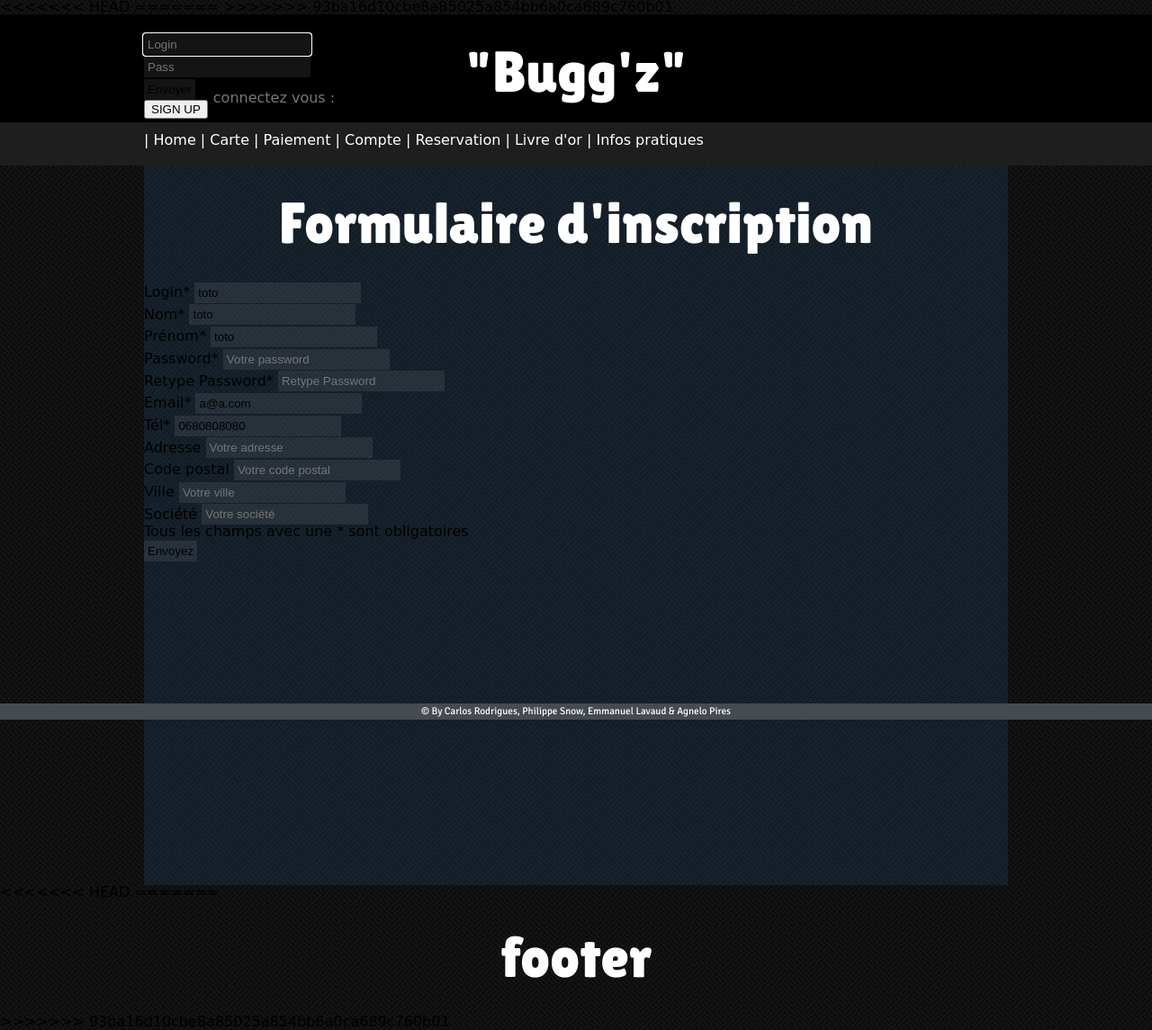
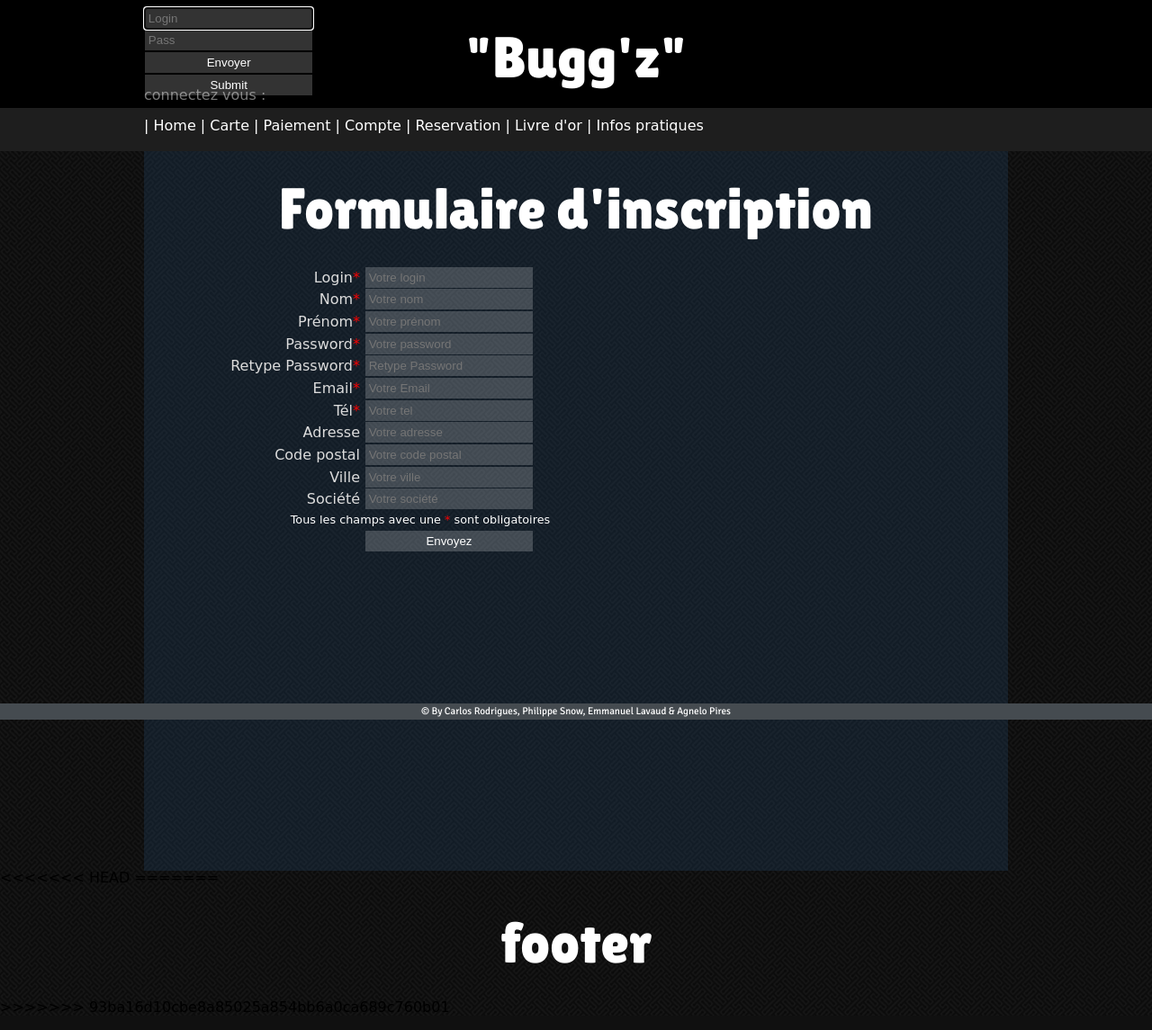
Before and after one commit to calebodemus/RESTO, a PHP site: page /index.php?page=signup in a window 1280 px wide. Shown: the whole page at 90% size. Run offline with PHP 8.4, Linux system fonts and the light colour scheme; some web fonts are replaced.

Commit message:
Agnelo modifs II

```diff
--- a/projet_bugs/sources/css/css.css
+++ b/projet_bugs/sources/css/css.css
@@ -69,6 +69,7 @@ nav
 				height: 3em;
 				max-width: 17em;
 				width: 25%;
+				clear: both;
 				}
 
 nav ul
@@ -115,11 +116,6 @@ footer
 				left: 0;
 				right: 0;
 				bottom: 0;
-				}
-
-input
-				{
-
 				}
 
 .InpUseName
@@ -210,37 +206,93 @@ input
 .inlogin
 				{
 				position: relative;
-				top: -7.7em;
+				top: -8.5em;
 				width: 230px;
 				}
 
 input
 				{
-				background-color: rgba(255, 255, 255, 0.08);
-				border: none;
+				background-color: rgba(255, 255, 255, 0.2);
+				border: medium none;
+				color: #FFFFFF;
+				margin-top: 0.125em;
 				padding: 0.3em;
-				margin-top: 0.125em;
+				width: 14em;
+				margin: 0.0625em;
 				}
 
-input.inpname
+input .inpname
 				{
 
 				}
 
-input.inppass
+input .inppass
 				{
 
 				}
 
-input.inpbtn
+input .inpbtn
 				{
 				border-radius: 0.125em;
+				margin-right:6px;
+				width: 5em;
+				}
+
+input .inpbtn:hover
+				{
+				background-color: rgba(255, 255, 255, 0.16);
 				}
 
 .txterror
 				{
 				color: rgba(120, 120, 120, 1);
-				left: 4.8em;
+				left: 0em;
 				position: relative;
-				top: -2.7em;
+				top: -1.9em;
 				}
+
+.HomeSlider
+				{
+				width: ;
+				height: ;
+				max-width: ;
+				max-height: ;
+				background-color: rgba(255, 200, 158, 1);
+				color: rgba(128, 128, 128, 1);
+				}
+
+#container
+				{
+				width: 14em;
+				}
+
+#container label
+				{
+				color: rgba(220, 220, 220, 1);
+				float: left;
+				line-height: 1em;
+				margin-right: 0.3em;
+				margin-top: 0.3em;
+				text-align: right;
+				width: 14em;
+				}
+
+.FormInscr
+				{
+				width: 28em;
+				margin-left: 1em
+				}
+
+.indication
+				{
+				color: rgba(255, 255, 255, 1);
+				font-size: 0.8em;
+				line-height: 1.7em;
+				margin-right: 1em;
+				text-align: right;
+				}
+
+.required
+				{
+				color: rgba(256, 0, 0, 1);
+				}
--- a/projet_bugs/views/content.html
+++ b/projet_bugs/views/content.html
@@ -1,5 +1,6 @@
 <div class="row";>
-
+	<div class="HomeSlider">
+	</div>
 	<div class="main K_line">
 
 		<article id="content">
--- a/projet_bugs/views/content/signup.html
+++ b/projet_bugs/views/content/signup.html
@@ -2,72 +2,37 @@
 
 <div id="container">
 
-    <form action="index.php?page=signup" method="post" name="formInscription" autocomplete="on">
+        <form class="FormInscr" action="index.php?page=signup" method="post" name="formInscription" autocomplete="on">
 
-    <p>
         <span style="color:red;"><?=$error?></span>
-    </p>
 
-    <p>
         <label for="login">Login<span class="required">*</span></label>
-        <input type="text" name="login" id="login" required="required" placeholder="Votre login" value="toto" autofocus/>
-    </p>
-
-    <p>
+        <input type="text" name="login" id="login" required="required" placeholder="Votre login" autofocus/>
         <label for="nom">Nom<span class="required">*</span></label>
-        <input type="text" name="nom" id="nom" required="required" placeholder="Votre nom" value="toto"/>
-    </p>
-
-    <p>
+        <input type="text" name="nom" id="nom" required="required" placeholder="Votre nom"/>
         <label for="prenom">Prénom<span class="required">*</span></label>
-        <input type="text" name="prenom" id="prenom" required="required" placeholder="Votre prénom" value="toto"/>
-    </p>
-
-    <p>
+        <input type="text" name="prenom" id="prenom" required="required" placeholder="Votre prénom"/>
         <label for="password">Password<span class="required">*</span></label>
         <input type="password" name="password" id="password" required="required" placeholder="Votre password"/>
-    </p>
-
-    <p>
-    <label for="pass">Retype Password<span class="required">*</span></label>
-    <input type="password" name="password_" placeholder="Retype Password"/>
-    </p>
-
-    <p>
+        <label for="pass">Retype Password<span class="required">*</span></label>
+        <input type="password" name="password_" placeholder="Retype Password"/>
         <label for="mail">Email<span class="required">*</span></label>
-        <input type="email" name="mail" id="mail" required="required" placeholder="Votre Email" value="a@a.com"/>
-    </p>
-
-    <p>
+        <input type="email" name="mail" id="mail" required="required" placeholder="Votre Email"/>
         <label for="tel">Tél<span class="required">*</span></label>
-        <input type="text" name="tel" id="tel" required="required" placeholder="Votre tel" value="0680808080"/>
-    </p>
-
-    <p>
+        <input type="text" name="tel" id="tel" required="required" placeholder="Votre tel"/>
         <label for="adresse">Adresse</label>
         <input type="text" name="adresse" id="adresse" placeholder="Votre adresse"/>
-    </p>
-
-    <p>
         <label for="cp">Code postal</label>
         <input type="text" name="cp" id="cp" placeholder="Votre code postal"/>
-    </p>
-
-    <p>
         <label for="ville">Ville</label>
         <input type="text" name="ville" id="ville" placeholder="Votre ville"/>
-    </p>
-
-   <p>
         <label for="societe">Société</label>
         <input type="text" name="societe" id="societe" placeholder="Votre société"/>
-    </p>
 
     <p class="indication">Tous les champs avec une <span class="required">*</span> sont obligatoires</p>
+        <label>&nbsp</label>
+        <input class"inpbtn" type="submit" value="Envoyez"/>
 
-    <p>
-        <input type="submit" value="Envoyez"/>
-    </p>
 
 
     </form>
--- a/projet_bugs/views/header/login.html
+++ b/projet_bugs/views/header/login.html
@@ -11,12 +11,6 @@
 		<input class="inpbtn" style="margin-right:6px;" type="submit" value="Envoyer"/>
 	</form>
 
-		<button id="signupbtn">
-
-<a href="index.php?page=signup">SIGN UP</a>
-		</button>
-</div>
-
-
+		<a href="index.php?page=signup" placeholder="sign up"><input id="signupbtn" class="inpbtn" type="submit"></input></a>
 
 </div>
--- a/projet_bugs/views/skel.html
+++ b/projet_bugs/views/skel.html
@@ -2,21 +2,16 @@
 <html xmlns="http://www.w3.org/1999/xhtml" dir="ltr" lang="fr">
 
 <html>
-<<<<<<< HEAD
+
 	<head>
-=======
-<head>
-	<meta charset="utf-8" />
+
 	<title>Bugg'z</title>
 	<link rel="stylesheet" href="source/css/reset.css" />
 	<link rel="stylesheet" href="source/css/carlos.css" />
 	<link rel="stylesheet" href="sources/livre.css" />
-
->>>>>>> 93ba16d10cbe8a85025a854bb6a0ca689c760b01
-
-		<meta http-equiv="Content-Type" content="text/html;charset=utf-8"/>
-		<link rel="stylesheet" type="text/css" href="sources/css/reset_css.css"/>
-		<link rel="stylesheet" type="text/css" href="sources/css/css.css"/>
+	<meta http-equiv="Content-Type" content="text/html;charset=utf-8"/>
+	<link rel="stylesheet" type="text/css" href="sources/css/reset_css.css"/>
+	<link rel="stylesheet" type="text/css" href="sources/css/css.css"/>
 
 		<link href='http://fonts.googleapis.com/css?family=Lilita+One|Signika|Sniglet' rel='stylesheet' type='text/css'>
 		<!--font-family: 'Lilita One', cursive;
```
